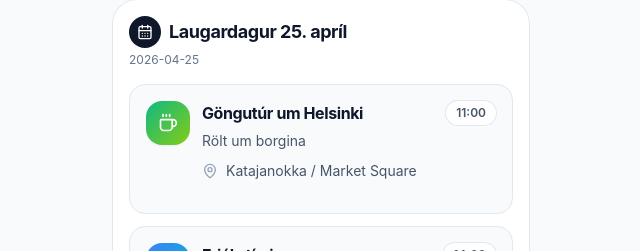
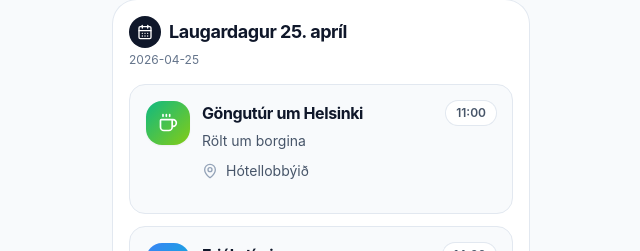
Before and after one commit to pikatshu/ferdaapp, a React (Vite) app: page / in a window 1280 px wide. Shown: the part 4055-4306 px from the top of the page, without its empty margins (319-959 px from the left). Built offline with nearby package versions, Linux system fonts and the light colour scheme.

Commit message:
Update App.tsx

```diff
--- a/src/App.tsx
+++ b/src/App.tsx
@@ -214,8 +214,8 @@ const days: DayItem[] = [
         time: '11:00',
         title: 'Göngutúr um Helsinki',
         details: 'Rölt um borgina',
-        location: 'Katajanokka / Market Square',
-        mapsQuery: 'Kauppatori Helsinki',
+        location: 'Hótellobbýið',
+        mapsQuery: 'Scandic Grand Marina Katajanokanlaituri 7 Helsinki',
         icon: Coffee,
         accent: 'from-emerald-500 to-lime-500',
       },
```
